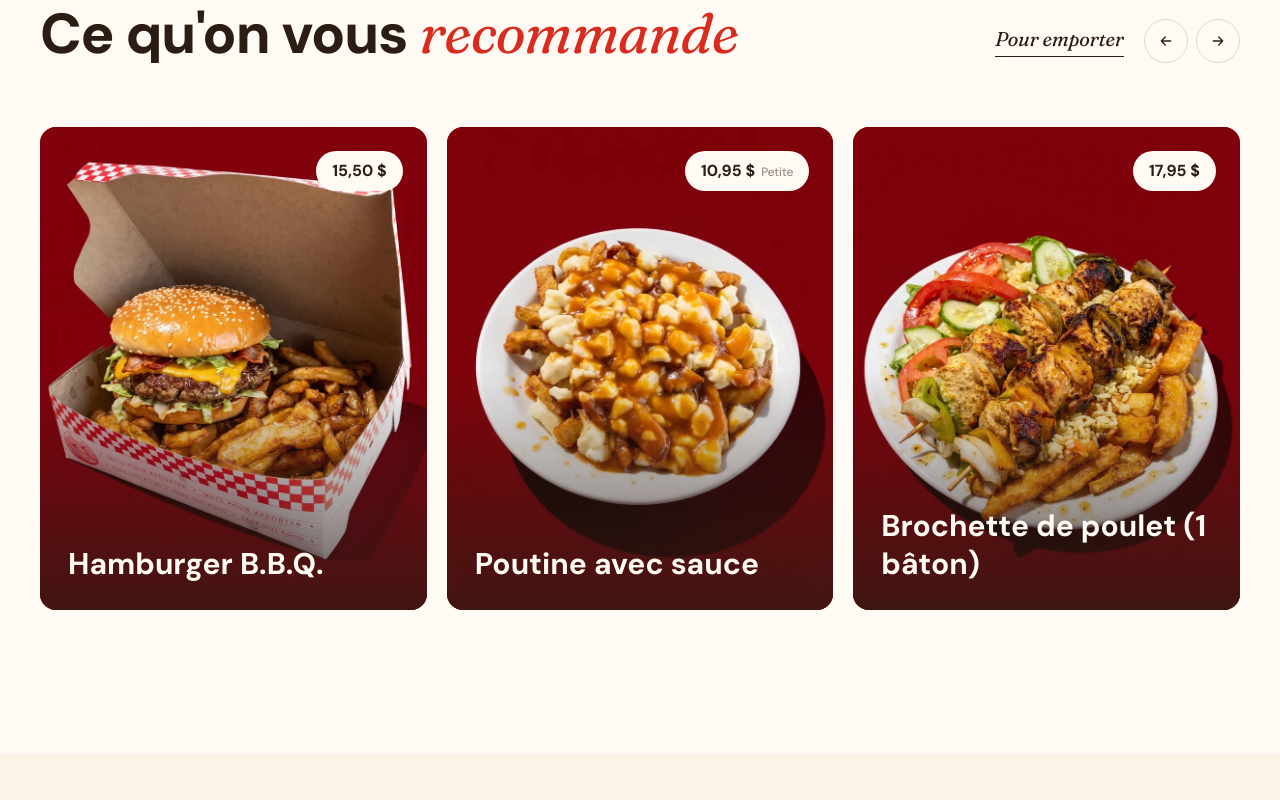
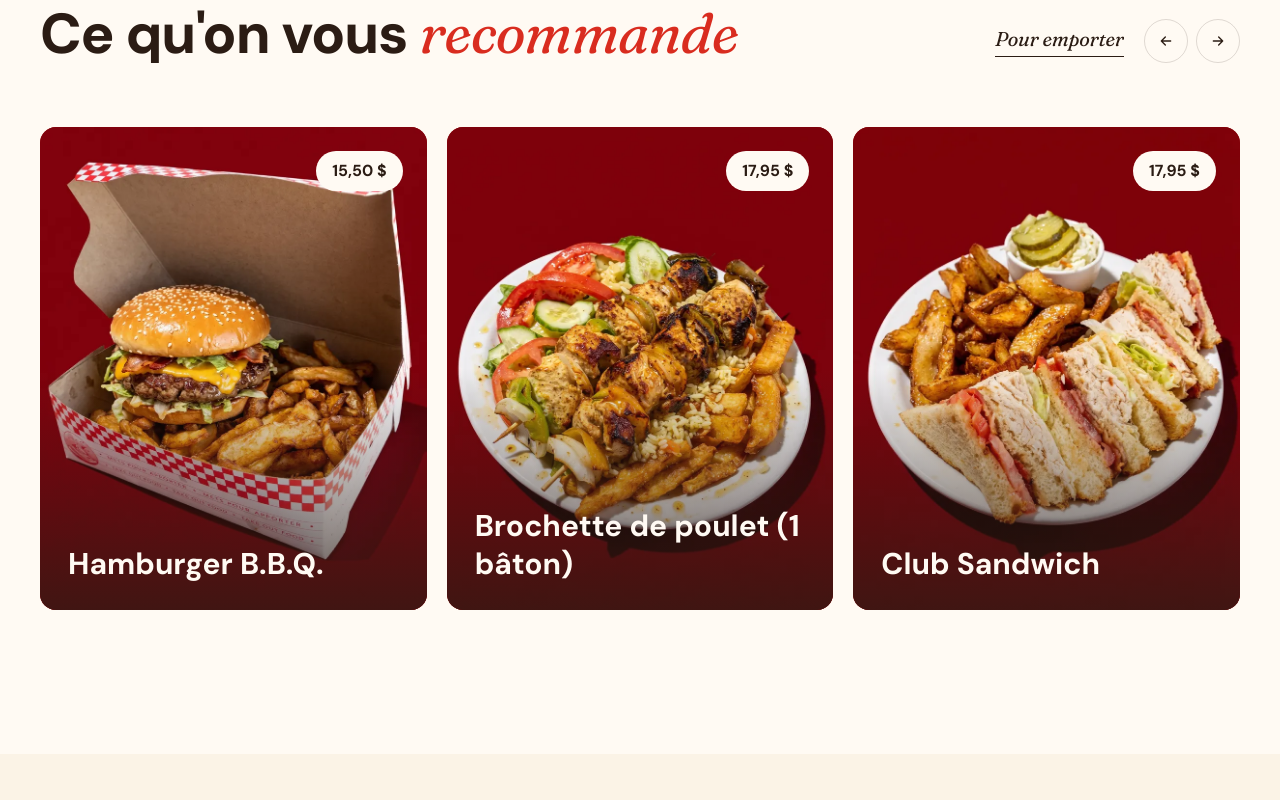
Before and after one commit to Miiles01/la-patatheque, a React (Vite) app: page / in a window 1280 px wide. Shown: the part 1600-2400 px from the top of the page. Built offline with nearby package versions, Linux system fonts and the light colour scheme; no server answers.

Commit message:
style: poutine al final del carrusel de recomendados
Co-Authored-By: Claude Opus 5.5 <noreply@anthropic.com>

```diff
--- a/src/pages/Home.tsx
+++ b/src/pages/Home.tsx
@@ -90,12 +90,12 @@ type BestSeller = {
 // Each best seller points at a real menu row, so prices follow the menu data.
 const BEST_SELLERS: BestSeller[] = [
   { key: "best.burger", desc: "best.burgerDesc", category: "les-repas", item: "Hamburger B.B.Q.", size: 0, image: "/dishes/burger.webp", word: "Burger" },
-  { key: "best.poutine", category: "poutines-speciales", item: "Avec sauce", size: 0, image: "/dishes/poutine.webp", word: "Poutine" },
   { key: "best.brochette", desc: "best.brochetteDesc", category: "les-repas", item: "Brochette de poulet (1 bâton)", size: 0, image: "/dishes/brochette.webp", word: "Brochette" },
   { key: "best.club", category: "sandwichs", item: "Club Sandwich", size: 0, image: "/dishes/club.webp", word: "Club" },
   { key: "best.sub", desc: "best.subDesc", category: "sous-marins", item: "Le Super (tout garni)", size: 0, image: "/dishes/sous-marin.webp", word: "Sous-marin" },
   { key: "best.salade", category: "les-salades", item: "Salade italienne", size: 0, image: "/dishes/salade.webp", word: "Salade" },
   { key: "best.frites", category: "les-casse-croutes", item: "Frites maison", size: 1, image: "/dishes/frites.webp", word: "Frites" },
+  { key: "best.poutine", category: "poutines-speciales", item: "Avec sauce", size: 0, image: "/dishes/poutine.webp", word: "Poutine" },
 ];
 
 function BestSellers() {
```
